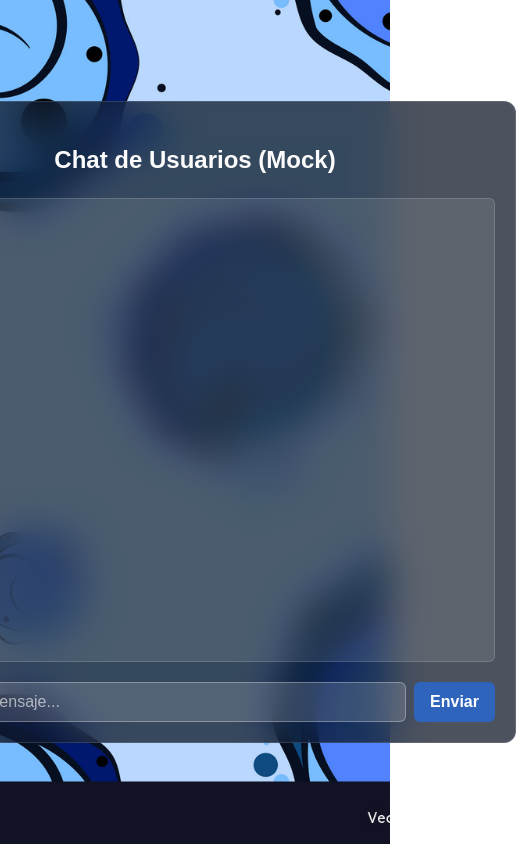
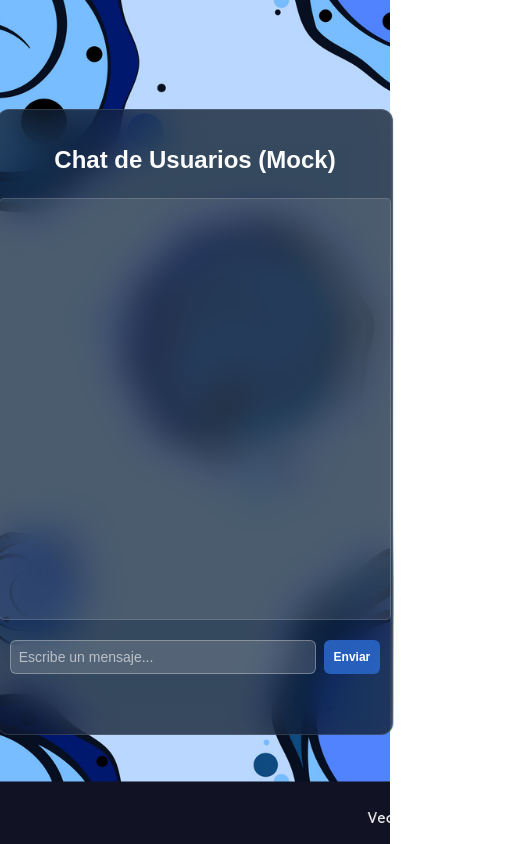
Before and after one commit to AleLinamol/fullstack-challenge, a React (Vite) app in the folder frontend/: page / in a window 390 px wide. Shown: the whole page, 516 px wide, since content can reach past the window. Built offline with nearby package versions, Linux system fonts and the light colour scheme.

Commit message:
fix: corrige estilos y autoscrolling

```diff
--- a/frontend/src/components/ChatUI.css
+++ b/frontend/src/components/ChatUI.css
@@ -1,4 +1,5 @@
-/* Centrar el chat vertical y horizontalmente en toda la pantalla */
+/* ChatUI.css */
+
 body {
   display: flex;
   justify-content: center;
@@ -12,8 +13,13 @@ body {
 }
 
 .chat-container {
-  width: 600px;
-  height: 600px;
+  width: 90vw;               /* ancho relativo */
+  height: 80vh;              /* alto relativo */
+  max-width: 500px;          /* límite en pantallas grandes */
+  max-height: 600px;         /* límite */
+  min-width: 280px;          /* que no sea demasiado chico */
+  min-height: 350px;
+
   padding: 20px;
   font-family: Arial, sans-serif;
   background-color: rgba(17, 25, 40, 0.75);
@@ -23,52 +29,56 @@ body {
   display: flex;
   flex-direction: column;
 
-  min-width: 600px;
-  min-height: 600px;
-  max-width: 600px;
-  max-height: 600px;
+  align-items: center;
+  text-align: center;
 }
 
 .chat-container h2 {
-  color: #fcfcfc; /* color claro acorde con fondo oscuro */
-  text-align: center;
+  color: #fcfcfc;
   margin-bottom: 20px;
 }
 
+/* Contenedor de mensajes */
 .messages-container {
   flex-grow: 1;
-  min-height: 300px;
+  width: 100%;
+  min-height: 200px;
   border: 1px solid rgba(255, 255, 255, 0.15);
-  padding: 15px;
+  padding: 10px;
   overflow-y: auto;
-  border-radius: 6px;
+  border-radius: 5px;
   margin-bottom: 10px;
   display: flex;
   flex-direction: column;
-  background-color: rgba(255, 255, 255, 0.1); /* fondo sutil translucido */
-  color: #cbd5e1; /* texto claro */
+  background-color: rgba(255, 255, 255, 0.1);
+  color: #cbd5e1;
+  align-items: center;
 }
 
+/* Burbujas */
 .message-bubble {
-  max-width: 80%;
+  max-width: 85%;
   margin-bottom: 10px;
-  padding: 12px;
+  padding: 10px;
   border-radius: 12px;
   white-space: pre-wrap;
   word-break: break-word;
   box-shadow: 0 1px 3px rgba(0,0,0,0.3);
   font-size: 14px;
+  text-align: left;
 }
 
 .message-bubble.user {
   align-self: flex-end;
-  background-color: rgba(68, 173, 233, 0.757);  /* azul cornflower semi transparente */
-  color: #f0f8ff;  /* texto muy claro */
+  background-color: rgba(68, 173, 233, 0.757);
+  color: #f0f8ff;
   font-weight: 600;
 }
 
 .message-bubble.system {
   align-self: flex-start;
+  max-width: 65%;
+  width: max-content;
   background-color: rgba(71, 67, 188, 0.175);
   color: #d1d5db;
   font-weight: 500;
@@ -76,32 +86,27 @@ body {
 
 .message-bubble.error {
   align-self: flex-start;
-  background-color: #f06f6fbd; /* rojo intenso */
+  background-color: #f06f6fbd;
   color: #fff0f0;
   font-weight: 700;
 }
 
-.message-error-examples {
-  margin-top: 6px;
-  font-style: italic;
-  font-size: 12px;
-  color: #94a3b8; /* gris claro */
-}
-
+/* Input y botón */
 .message-input-container {
   display: flex;
   margin-top: 10px;
+  width: 100%;
 }
 
 .message-input {
   flex-grow: 1;
-  padding: 10px;
+  padding: 8px;
   border-radius: 6px;
   border: 1px solid rgba(255, 255, 255, 0.3);
-  font-size: 16px;
-  outline-color: #7f9cf5; /* azul pastel */
+  font-size: 14px;
+  outline-color: #7f9cf5;
   background-color: rgba(255, 255, 255, 0.15);
-  color: #f0f4f8; /* texto claro */
+  color: #f0f4f8;
   transition: background-color 0.3s, border-color 0.3s;
 }
 
@@ -109,35 +114,44 @@ body {
   color: rgba(255, 255, 255, 0.6);
 }
 
-.message-input:focus {
-  background-color: rgba(255, 255, 255, 0.3);
-  border-color: #a3bffa;
-}
-
-.message-input:disabled {
-  background-color: rgba(255, 255, 255, 0.05);
-  color: #777;
-}
-
 .send-button {
   margin-left: 8px;
-  padding: 10px 16px;
-  background-color: #2a68cbde; /* azul vivo */
+  padding: 8px 14px;
+  background-color: #2a68cbde;
   color: white;
   border: none;
   border-radius: 6px;
   cursor: pointer;
   font-weight: bold;
-  font-size: 16px;
+  font-size: 14px;
   transition: background-color 0.3s;
 }
 
-.send-button:disabled {
-  background-color: #93c5fd; /* azul más pálido */
-  cursor: not-allowed;
-  color: #e0e7ff;
+/* --- MEDIA QUERIES --- */
+
+/* Pantallas pequeñas (móviles) */
+@media (max-width: 480px) {
+  .chat-container {
+    width: 95vw;
+    height: 85vh;
+    padding: 12px;
+  }
+
+  .message-bubble {
+    font-size: 12px;
+    padding: 8px;
+  }
+
+  .send-button {
+    padding: 6px 10px;
+    font-size: 12px;
+  }
 }
 
-.send-button:not(:disabled):hover {
-  background-color: #2563eb; /* azul intenso */
+/* Pantallas medianas (tablets) */
+@media (min-width: 481px) and (max-width: 768px) {
+  .chat-container {
+    width: 90vw;
+    height: 80vh;
+  }
 }
--- a/frontend/src/components/ChatUI.jsx
+++ b/frontend/src/components/ChatUI.jsx
@@ -1,4 +1,4 @@
-import React, { useState } from 'react';
+import React, { useState, useEffect, useRef } from 'react';
 import { mockSendMessage } from '../../mocks/chatMock';
 import './ChatUI.css';
 
@@ -85,8 +85,18 @@ function MessageInput({ onSend, disabled }) {
 
 
 export default function ChatUI() {
-    const [messages, setMessages] = useState([]);
+  const [messages, setMessages] = useState([]);
   const [loading, setLoading] = useState(false);
+  const messagesEndRef = useRef(null);
+
+  const scrollToBottom = () => {
+    messagesEndRef.current?.scrollIntoView({ behavior: "smooth" });
+  };
+
+  useEffect(() => {
+    scrollToBottom();
+  }, [messages]);
+
   const sendMessage = async (text) => {
     setMessages(prev => [...prev, { from: 'user', text }]);
     setLoading(true);
@@ -103,14 +113,16 @@ export default function ChatUI() {
       setLoading(false);
     }
   };
+
   return (
     <div className="chat-container">
       <h2>Chat de Usuarios (Mock)</h2>
-      <div className="messages-container">
+      <div className="messages-container" style={{ maxHeight: '400px', overflowY: 'auto' }}>
         {messages.map((msg, idx) => (
           <MessageBubble key={idx} message={msg} />
         ))}
         {loading && <div>Cargando...</div>}
+        <div ref={messagesEndRef} />
       </div>
       <MessageInput onSend={sendMessage} disabled={loading} />
     </div>
```
